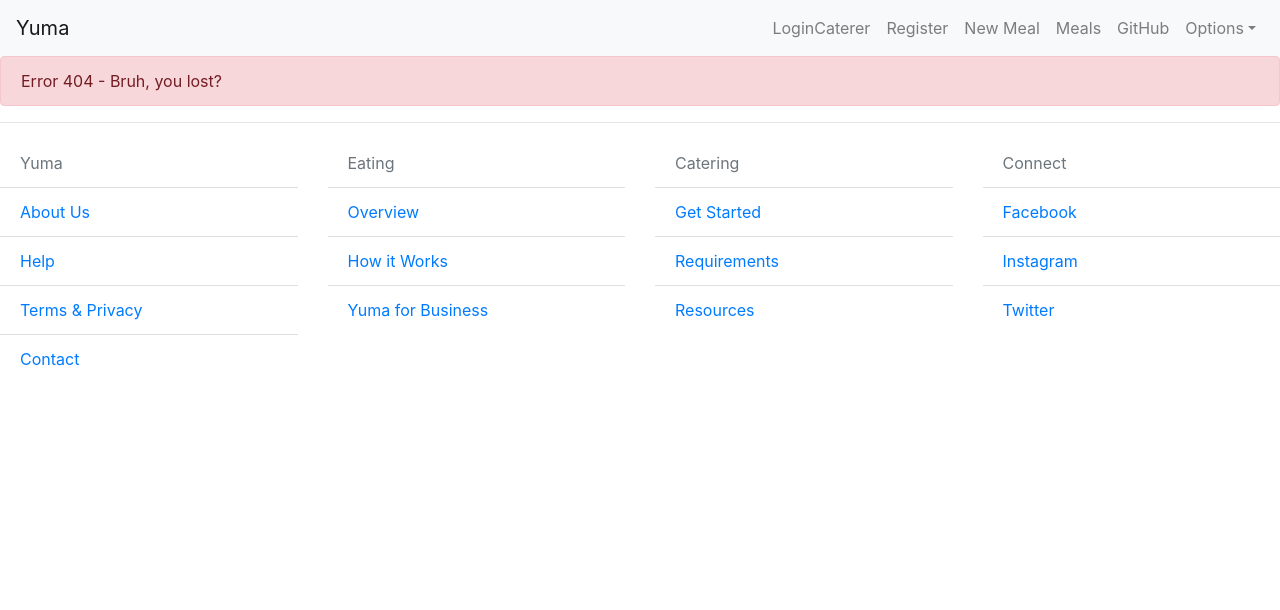
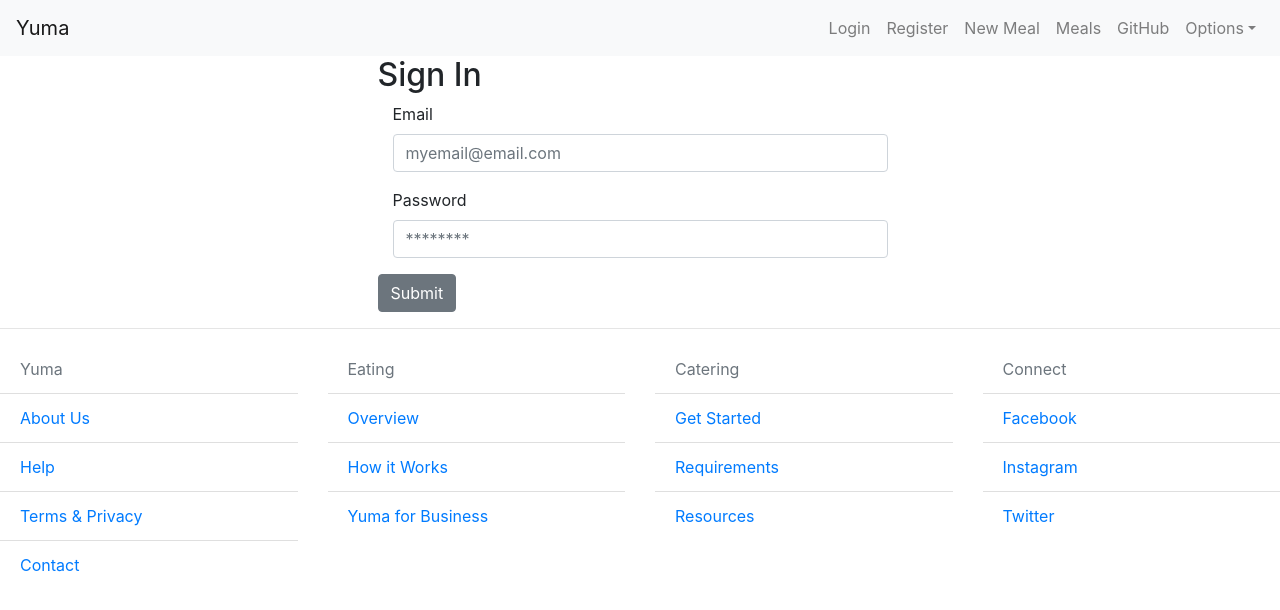
Before and after one commit to faisalhabibgit/Yuma, a React (Create React App) app in the folder frontend/: page /Login in a window 1280 px wide. Shown: the top 610 px of the page. Built offline with nearby package versions, Linux system fonts and the light colour scheme.

Commit message:
Refactor filename LoginCaterer to Login to meet requirement #79

```diff
--- a/frontend/src/App.js
+++ b/frontend/src/App.js
@@ -1,7 +1,7 @@
 import React, { Component } from 'react';
 import { BrowserRouter, Route, Switch } from "react-router-dom";
 
-import LoginCaterer from './component/LoginCaterer';
+import Login from './component/Login';
 import Registration from './component/Registration';
 import Navigation from './component/Navigation';
 import Footer from './component/Footer';
@@ -21,7 +21,7 @@
           <Navigation />
           <Switch>
           <Route path="/" component={Home} exact />
-          <Route path="/LoginCaterer" component={LoginCaterer} />
+          <Route path="/Login" component={Login} />
           <Route path="/Registration" component={Registration} />
           <Route path="/NewMeal" component={NewMeal} />
           <Route path="/Test" component={Test} />
--- a/frontend/src/component/LoginCaterer.js
+++ b/frontend/src/component/Login.js
@@ -6,7 +6,7 @@
   Container,
 } from 'reactstrap';
 
-class LoginCaterer extends Component {
+class Login extends Component {
   render() {
     return (
       <Container>
@@ -44,4 +44,4 @@
   }
 }
 
-export default LoginCaterer;
+export default Login;
--- a/frontend/src/component/Navigation.js
+++ b/frontend/src/component/Navigation.js
@@ -39,7 +39,7 @@
                 <Collapse isOpen={this.state.isOpen} navbar>
                     <Nav className="ml-auto" navbar>
                         <NavItem>
-                            <NavLink tag={Link} to="/LoginCaterer">LoginCaterer</NavLink>
+                            <NavLink tag={Link} to="/Login">Login</NavLink>
                         </NavItem>
                         <NavItem>
                             <NavLink tag={Link} to="/Registration">Register</NavLink>
```
